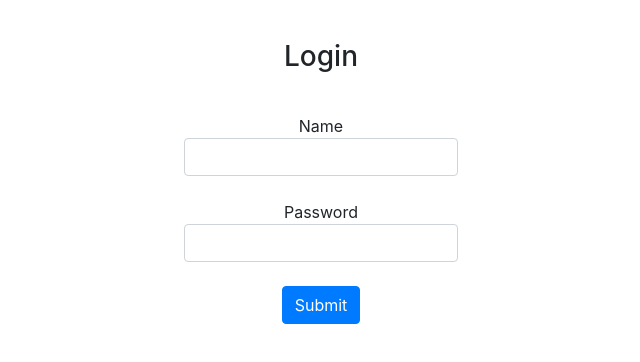
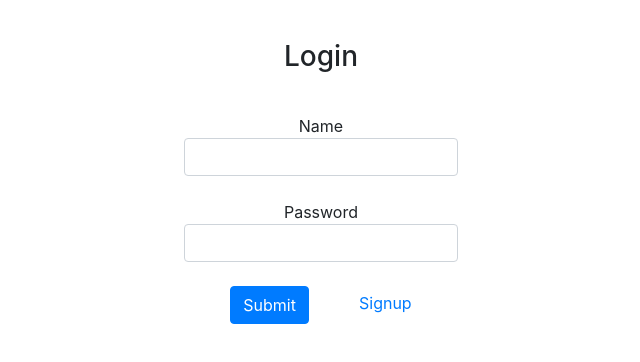
Before and after one commit to FelipeEnne/find-your-course, a React (Create React App) app: page / in a window 1280 px wide. Shown: the top 362 px of the page, without its empty margins (319-959 px from the left). Built offline with nearby package versions, Linux system fonts and the light colour scheme.

Commit message:
fix linters

```diff
--- a/package.json
+++ b/package.json
@@ -26,7 +26,8 @@
     "start": "react-scripts start",
     "build": "react-scripts build",
     "test": "react-scripts test",
-    "eject": "react-scripts eject"
+    "eject": "react-scripts eject",
+    "fix": "npx eslint . --fix"
   },
   "eslintConfig": {
     "extends": "react-app"
--- a/src/components/App.js
+++ b/src/components/App.js
@@ -18,14 +18,14 @@ const App = props => {
   return (
     <Router>
       <div className="App">
-        <Route path="/home">
-          <Home />
-        </Route>
         <Route exact path="/">
           <Login />
         </Route>
         <Route path="/signup">
           <Signup />
+        </Route>
+        <Route path="/home">
+          <Home />
         </Route>
       </div>
     </Router>
--- a/src/containers/Login.js
+++ b/src/containers/Login.js
@@ -71,7 +71,8 @@ const Login = props => {
             <input id="input-password" type="password" onChange={handleChange} className="form-control" />
           </label>
         </div>
-        <button type="submit" className="btn btn-primary"> Submit</button>
+        <button type="submit" className="btn btn-primary">Submit</button>
+        <a href="./signup" className="signup-link">Signup</a>
       </form>
     </div>
   );
--- a/src/containers/Signup.js
+++ b/src/containers/Signup.js
@@ -33,9 +33,9 @@ const Signup = props => {
     await createUser(userInfo);
 
     return (
-        <div>
-          {history.push('/')}
-        </div>
+      <div>
+        {history.push('/')}
+      </div>
     );
   };
 
@@ -76,6 +76,7 @@ const Signup = props => {
           </label>
         </div>
         <button type="submit" className="btn btn-primary"> Submit</button>
+        <a href="./" className="login-link">Login</a>
       </form>
     </div>
   );
--- a/src/index.css
+++ b/src/index.css
@@ -34,3 +34,11 @@ code {
   text-align: center;
   margin: 40px 20px;
 }
+
+.signup-link {
+  margin-left: 50px;
+}
+
+.login-link {
+  margin-left: 50px;
+}
```
